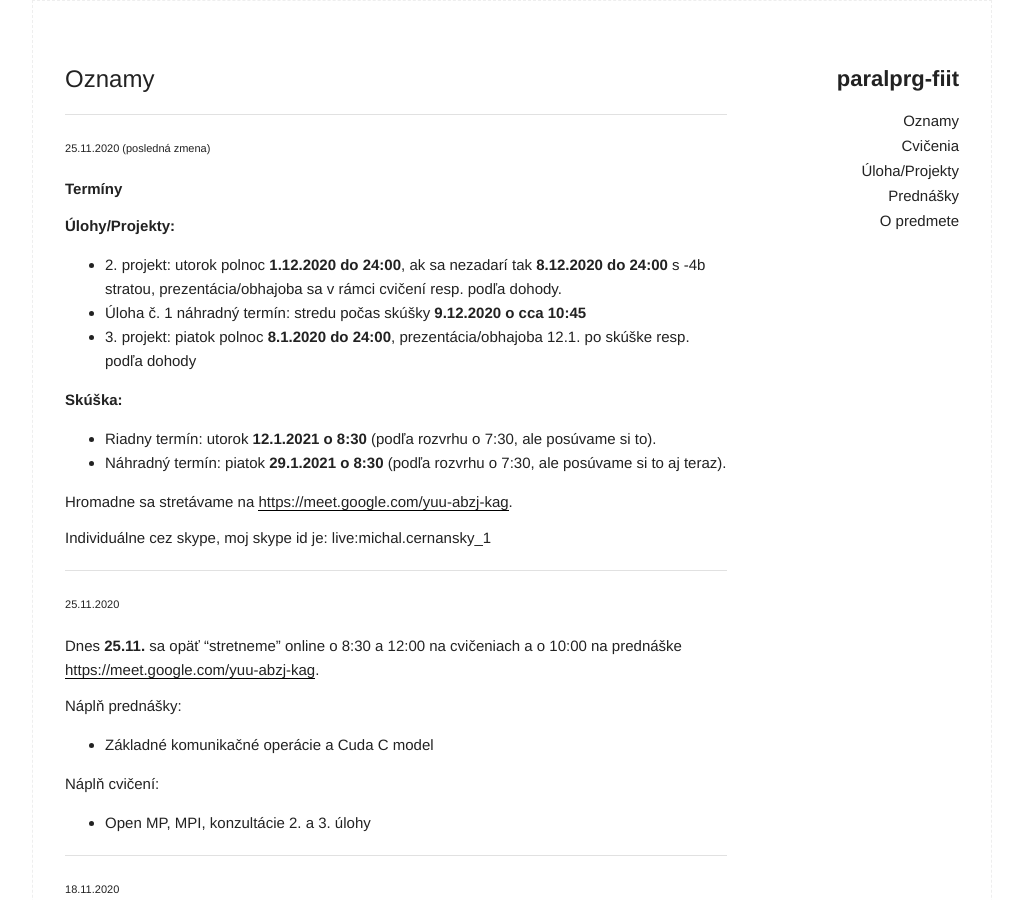
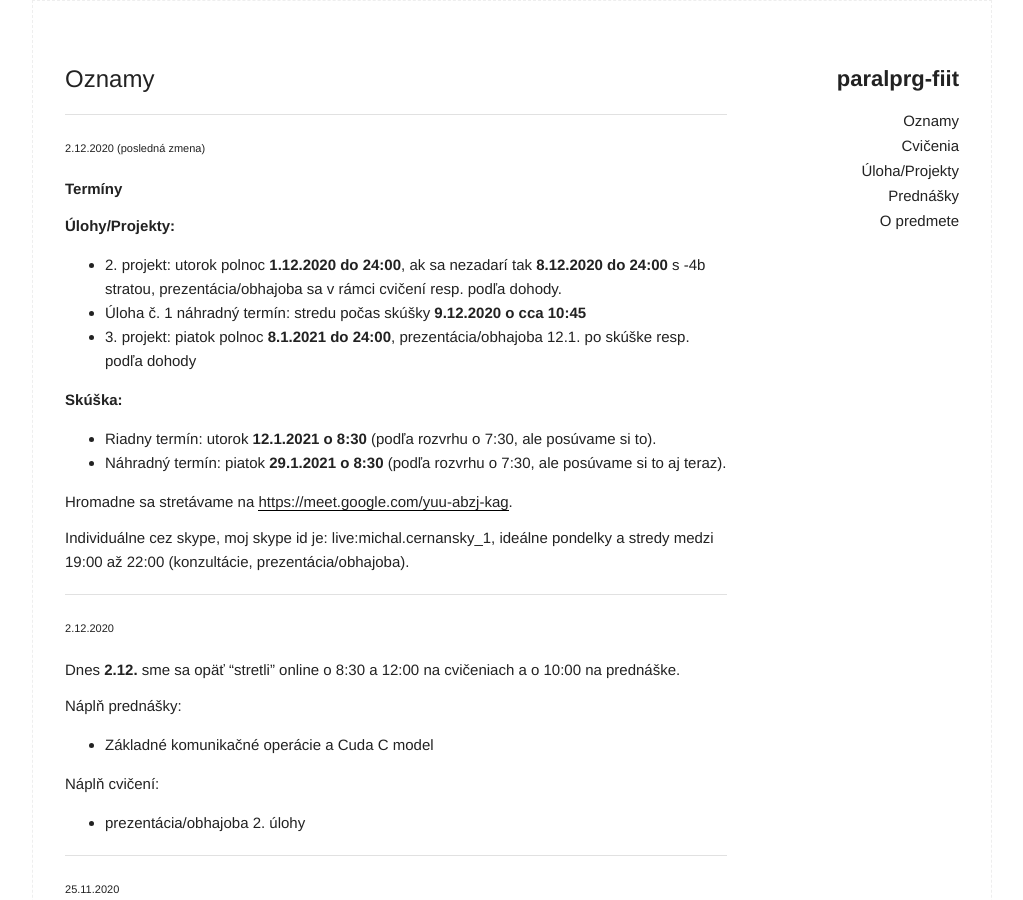
Before and after one commit to MichalCernansky/paralprg-fiit, a Jekyll site: the page built from index.md, in a window 1280 px wide and 900 px high. Shown: the whole window, without its empty margins (128-1151 px from the left). Built offline with Jekyll 4.4.1, drawn with Linux system fonts in a browser that asks for light colours.

Commit message:
new info

```diff
--- a/index.md
+++ b/index.md
@@ -4,7 +4,7 @@ title: Oznamy
 ---
 
 ---
-###### 25.11.2020 (posledná zmena)
+###### 2.12.2020 (posledná zmena)
 
 **Termíny**
 
@@ -12,7 +12,7 @@ title: Oznamy
 
 - 2\. projekt: utorok polnoc **1.12.2020 do 24:00**, ak sa nezadarí tak **8.12.2020 do 24:00** s -4b stratou, prezentácia/obhajoba sa v rámci cvičení resp. podľa dohody.
 - Úloha č. 1 náhradný termín: stredu počas skúšky **9.12.2020 o cca 10:45**
-- 3\. projekt: piatok polnoc **8.1.2020 do 24:00**, prezentácia/obhajoba 12.1. po skúške resp. podľa dohody
+- 3\. projekt: piatok polnoc **8.1.2021 do 24:00**, prezentácia/obhajoba 12.1. po skúške resp. podľa dohody
 
 **Skúška:**
 
@@ -21,7 +21,20 @@ title: Oznamy
 
 Hromadne sa stretávame na [https://meet.google.com/yuu-abzj-kag](https://meet.google.com/yuu-abzj-kag).
 
-Individuálne cez skype, moj skype id je: live:michal.cernansky_1
+Individuálne cez skype, moj skype id je: live:michal.cernansky_1, ideálne pondelky a stredy medzi 19:00 až 22:00 (konzultácie, prezentácia/obhajoba).
+
+---
+###### 2.12.2020
+
+Dnes **2.12.** sme sa opäť "stretli" online o 8:30 a 12:00 na cvičeniach a o 10:00 na prednáške.
+
+Náplň prednášky:
+
+- Základné komunikačné operácie a Cuda C model
+
+Náplň cvičení:
+
+- prezentácia/obhajoba 2. úlohy
 
 ---
 ###### 25.11.2020
```
